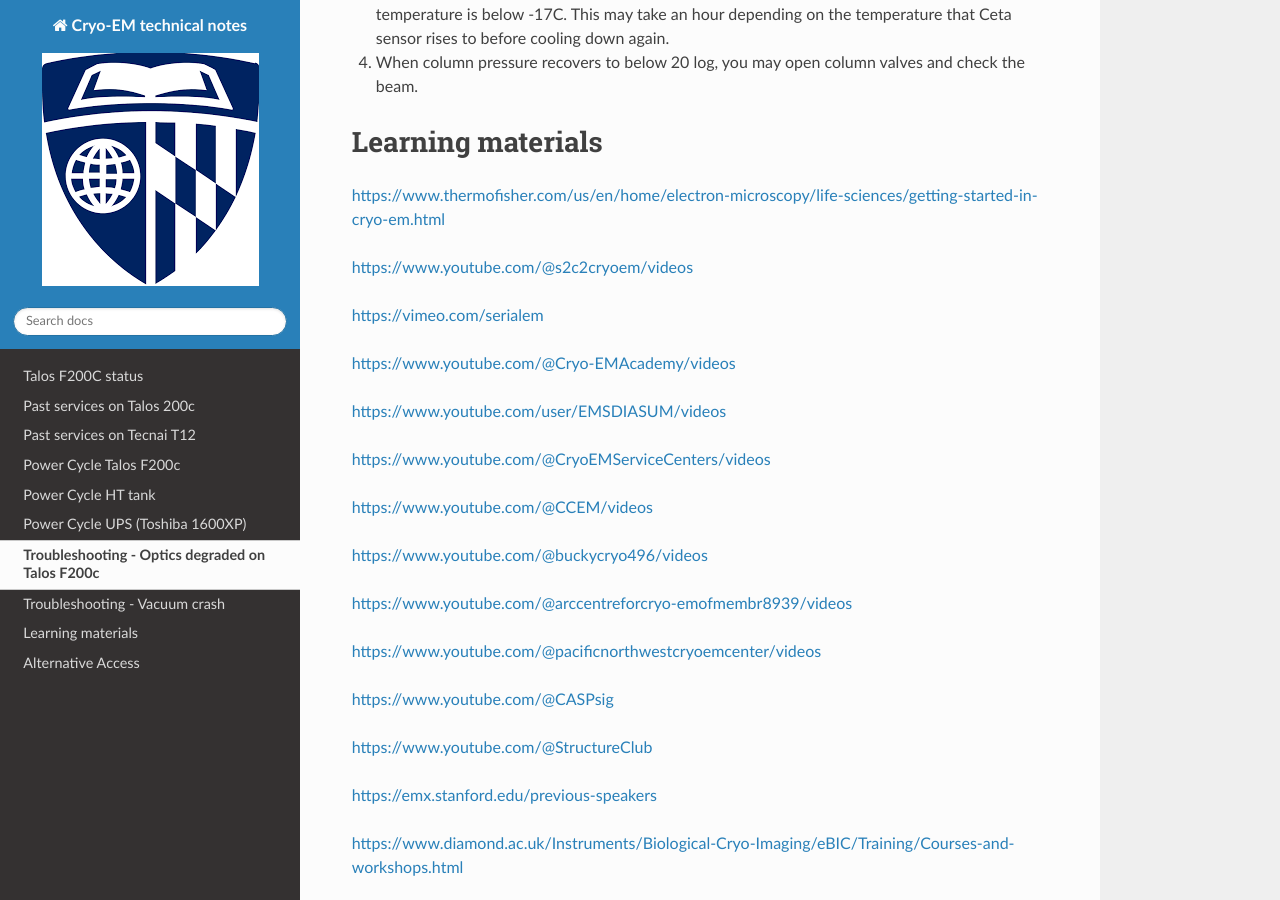
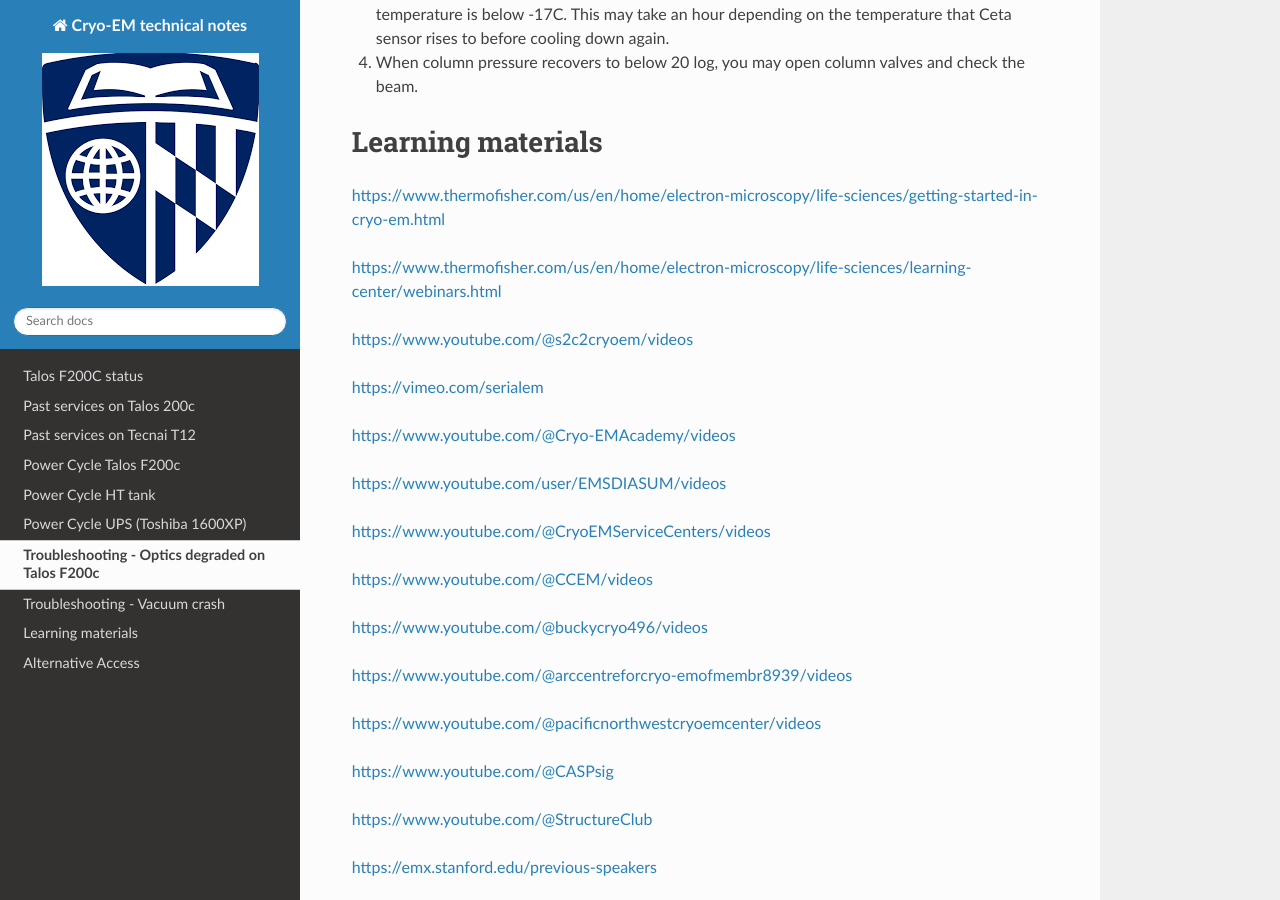
Before and after one commit to coherency224/hop-em, a Sphinx documentation site: the page built from docs/source/Troubleshooting.rst, in a window 1280 px wide and 900 px high, scrolled down 1442 px. Built offline with Sphinx 7.4.7 and the Read the Docs theme 3.1.0, drawn with Linux system fonts in a browser that asks for light colours; pages that are not in the unit, such as notebooks, are missing from menus; some of the changed lines change nothing that is shown.

Commit message:
Update Troubleshooting.rst

```diff
--- a/docs/source/Troubleshooting.rst
+++ b/docs/source/Troubleshooting.rst
@@ -5,7 +5,7 @@
 
 :Author: homewood cryoem
 :Date-created: 2025-7-18
-:Last-updated: 2026-9-25
+:Last-updated: 2026-10-14
 
 Concurrent Optics degraded error (no beam), and Ceta cooling error.
 
@@ -48,6 +48,8 @@
 ==========================
 https://www.thermofisher.com/us/en/home/electron-microscopy/life-sciences/getting-started-in-cryo-em.html
 
+https://www.thermofisher.com/us/en/home/electron-microscopy/life-sciences/learning-center/webinars.html
+
 https://www.youtube.com/@s2c2cryoem/videos
 
 https://vimeo.com/serialem
```
